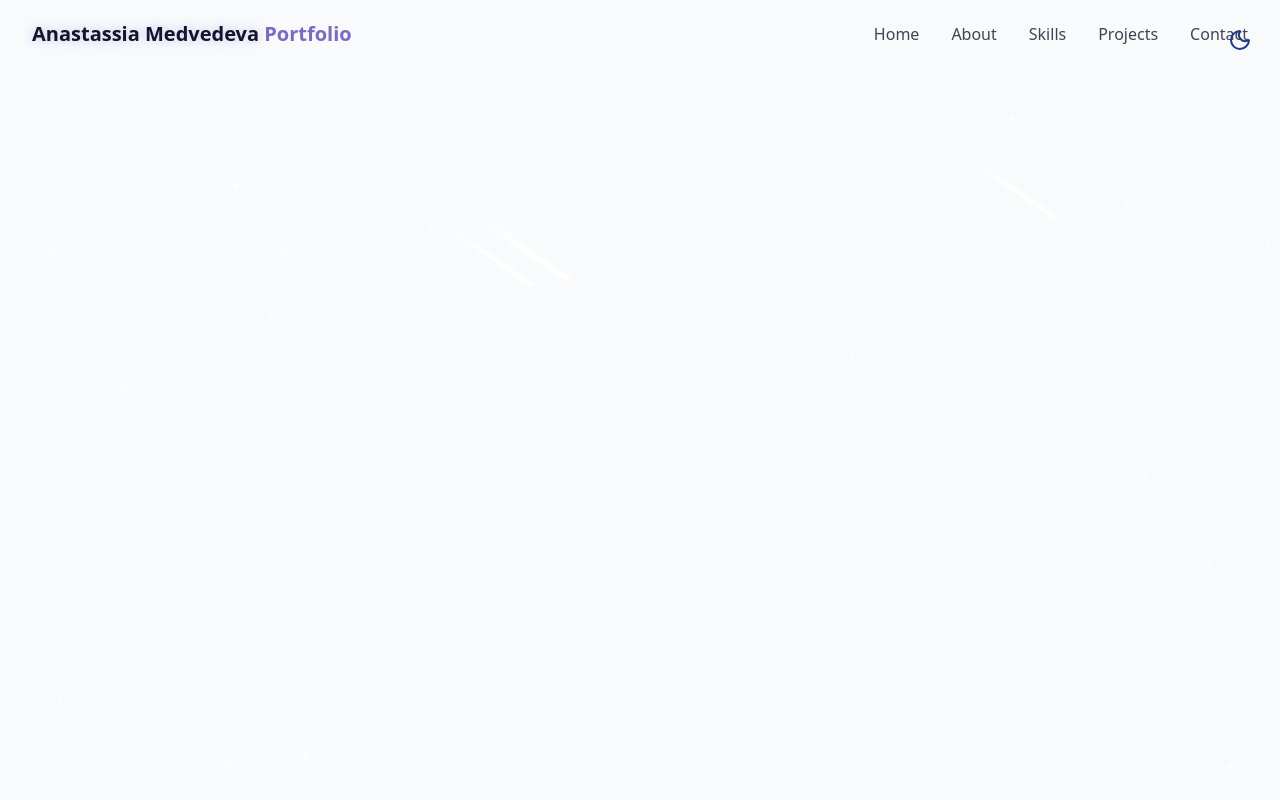
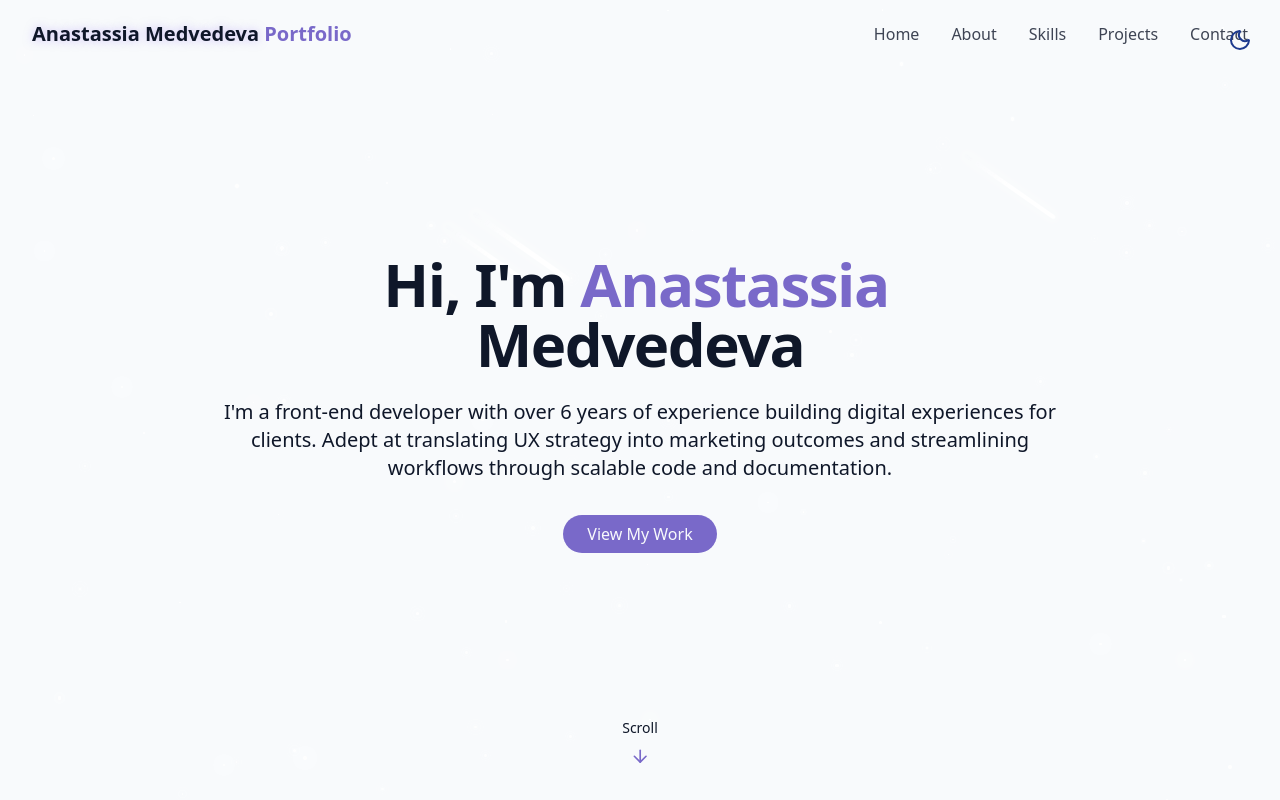
Before and after one commit to anastassiamedvedeva/personal_portfolio, a React (Vite) app: page / in a window 1280 px wide. Built offline with nearby package versions, Linux system fonts and the light colour scheme.

Commit message:
Hero section built and styled

```diff
--- /dev/null
+++ b/src/components/HeroSection.jsx
@@ -0,0 +1,33 @@
+import { ArrowDown } from "lucide-react";
+
+export const HeroSection = () => {
+  return (
+    <section
+      id="hero"
+      className="relative min-h-screen flex flex-col items-center justify-center px-4">
+      <div className="container max-w-4xl mx-auto text-center z-10">
+        <div className="space-y-6">
+          <h1 className="text-4xl md:text-6xl font-bold tracking-tight">
+            <span className="opacity-0 animate-fade-in">Hi, I'm</span>
+            <span className="text-primary opacity-0 animate-fade-in-delay-1"> Anastassia</span>
+            <span className="text-gradient ml-2 opacity-0 animate-fade-in-delay-2"> Medvedeva</span>
+          </h1>
+
+          <p className="text-lg md:text-xl text-muted-foreground max-2-2xl mx-auto opacity-0 animate-fade-in-delay-4">
+            I'm a front-end developer with over 6 years of experience building digital experiences for clients. Adept at translating UX strategy into marketing outcomes and streamlining workflows through scalable code and documentation.
+          </p>
+          <div className="opacity-0 animate-fade-in-delay-4 pt-4">
+            <a href="#projects" className="cosmic-button">
+              View My Work
+            </a>
+          </div>
+        </div>
+      </div>
+
+      <div className="absolute bottom-8 left-1/2 transform -translate-x-1/2 flex flex-col items-center animate-bounce">
+        <span className="text-sm text-muted-foreground mb-2">Scroll</span>
+        <ArrowDown className="h-5 w-5 text-primary" />
+      </div>
+    </section>
+  );
+}
--- a/src/pages/Home.jsx
+++ b/src/pages/Home.jsx
@@ -1,6 +1,7 @@
 import { ThemeToggle } from "@/components/ThemeToggle"
 import { StarBackground } from "@/components/StarBackground"
 import { Navbar } from "@/components/Navbar";
+import { HeroSection } from "@/components/HeroSection";
 
 export const Home = () => {
   return (
@@ -12,7 +13,9 @@
       {/* Navbar */}
       <Navbar />
       {/* Main Content */}
-
+      <main>
+        <HeroSection />
+      </main>
       { /* Footer */}
     </div>
   )
```
